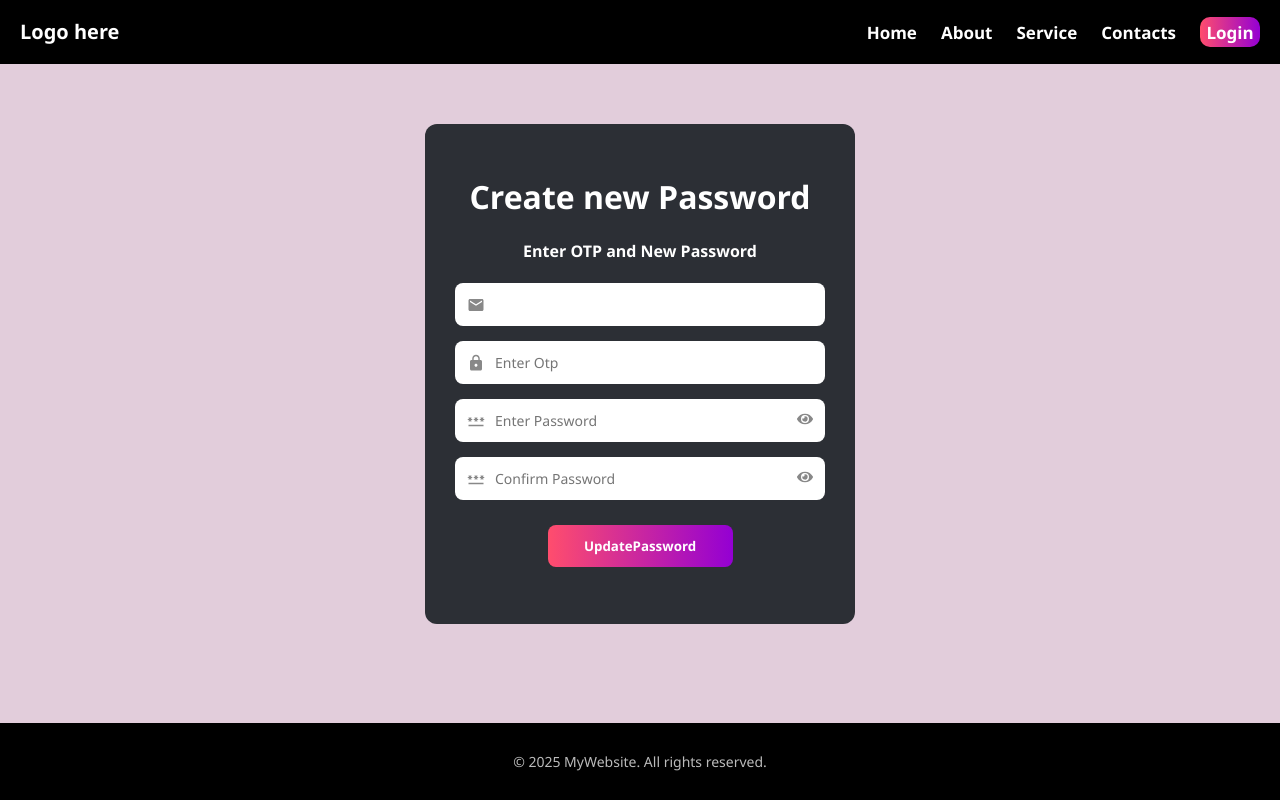
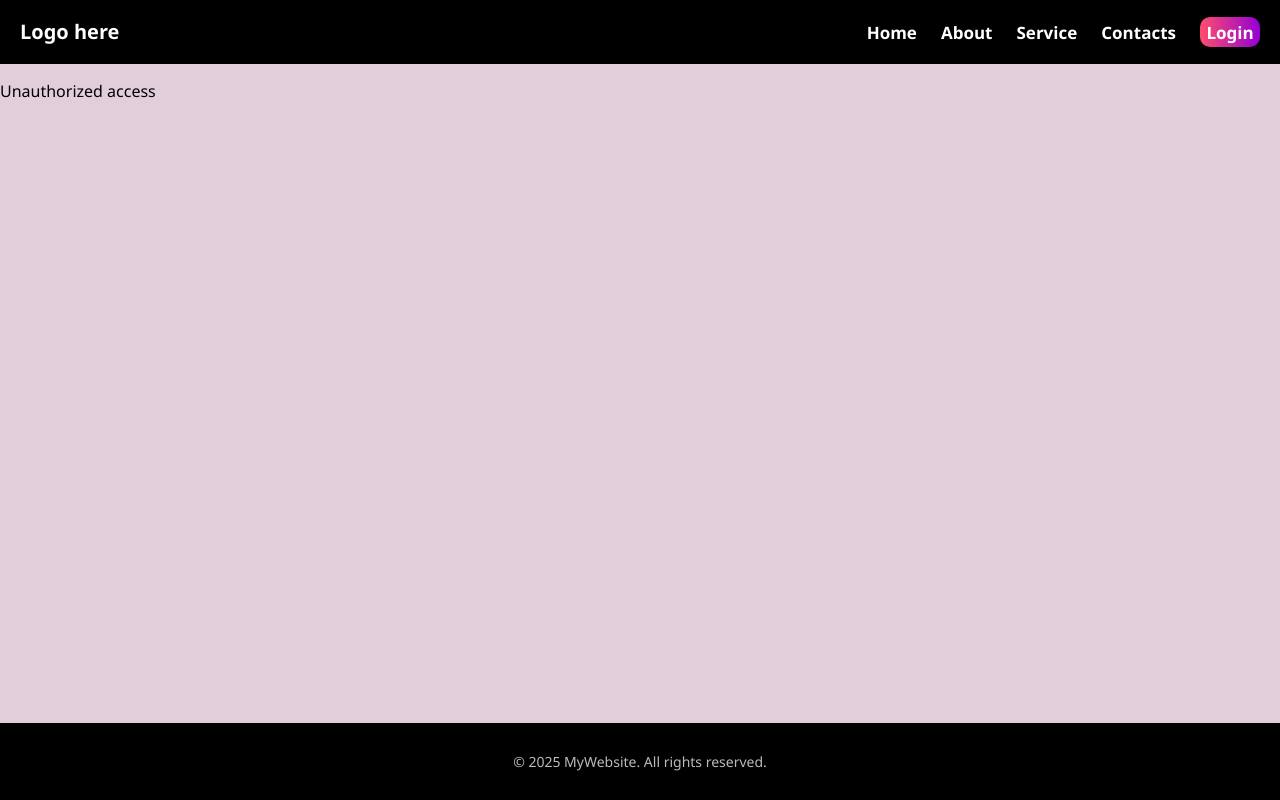
Before and after one commit to Omkar1307/HairSaloon, a React app in the folder frontend/: page /reset-password in a window 1280 px wide. Built offline with nearby package versions, Linux system fonts and the light colour scheme; the HTML template or start-up script is replaced by a standard one.

Commit message:
password reset page validations

```diff
--- a/frontend/src/components/CreateNewPasswod.jsx
+++ b/frontend/src/components/CreateNewPasswod.jsx
@@ -1,25 +1,53 @@
 import React, { useState } from 'react';
+import { useLocation } from 'react-router-dom';
 import { MdEmail ,MdLock,MdPassword } from 'react-icons/md';
 import { FaEye, FaEyeSlash } from 'react-icons/fa';
 import './CreateNewPasswod.css';
 function CreateNewPasswod() {
+    const location = useLocation();
     const [showPassword, setShowPassword]=useState(false);
      const [showCPassword, setShowCPassword]=useState(false);
+     const [password, setPassword] = useState('');
+  const [confirmPassword, setConfirmPassword] = useState('');
+  const [error, setError] = useState('');
+     const email = location.state?.email;
+      if (!email) {
+    return <p>Unauthorized access</p>;
+  }
+
+  const handleSubmit = () => {
+    // 🔴 Frontend validation
+    if (!password || !confirmPassword) {
+      setError("Both fields are required");
+      return;
+    }
+
+    if (password !== confirmPassword) {
+      setError("Password and Confirm Password do not match");
+      return;
+    }
+
+    setError("");
+
+    // ✅ Call backend API here
+    console.log("Email:", email);
+    console.log("New Password:", password);
+
+    // Example:
+    // fetch("/api/reset-password", { ... })
+  };
+
   return (
     <div className='password-reset-page'>
         <h1>Create new Password</h1>
-        <h4>Enter OTP and New Password</h4>
+        <h4>Enter New Password</h4>
         <div className="input-group">
         <MdEmail className="input-icon" />
-        <input type='email' placeholder=''></input>
-        </div>
-        <div className="input-group">
-         <MdLock className="input-icon" />
-        <input placeholder='Enter Otp'></input>
+        <input type='email' value={email} disabled ></input>
         </div>
         <div className="input-group">
         <MdPassword className="input-icon"></MdPassword>
-        <input placeholder='Enter Password' type={showPassword ? "text" :"password"}/>
+        <input placeholder='Enter Password' type={showPassword ? "text" :"password"} onChange={(e) => setPassword(e.target.value)}/>
          <span className="eye-icon" onClick={()=>setShowPassword(!showPassword)}>
             {showPassword ? <FaEyeSlash/>:<FaEye/>}
 
@@ -27,15 +55,18 @@ function CreateNewPasswod() {
         </div>
         <div className="input-group">
         <MdPassword className="input-icon"></MdPassword>
-        <input placeholder='Confirm Password'type={showCPassword ? "text" :"password"}/>
+        <input placeholder='Confirm Password'type={showCPassword ? "text" :"password"}onChange={(e) => setConfirmPassword(e.target.value)}/>
         <span className="eye-icon" onClick={()=>setShowCPassword(!showCPassword)}>
             {showCPassword ? <FaEyeSlash/>:<FaEye/>}
 
         </span>
         </div>
+         {/* Error Message */}
+      {error && <p className="error-text">{error}</p>}
 
-        <button className='UpdatePasswordBtn'>UpdatePassword</button>
-
+      <button className="UpdatePasswordBtn" onClick={handleSubmit}>
+        Update Password
+      </button>
     </div>
   )
 }
```
